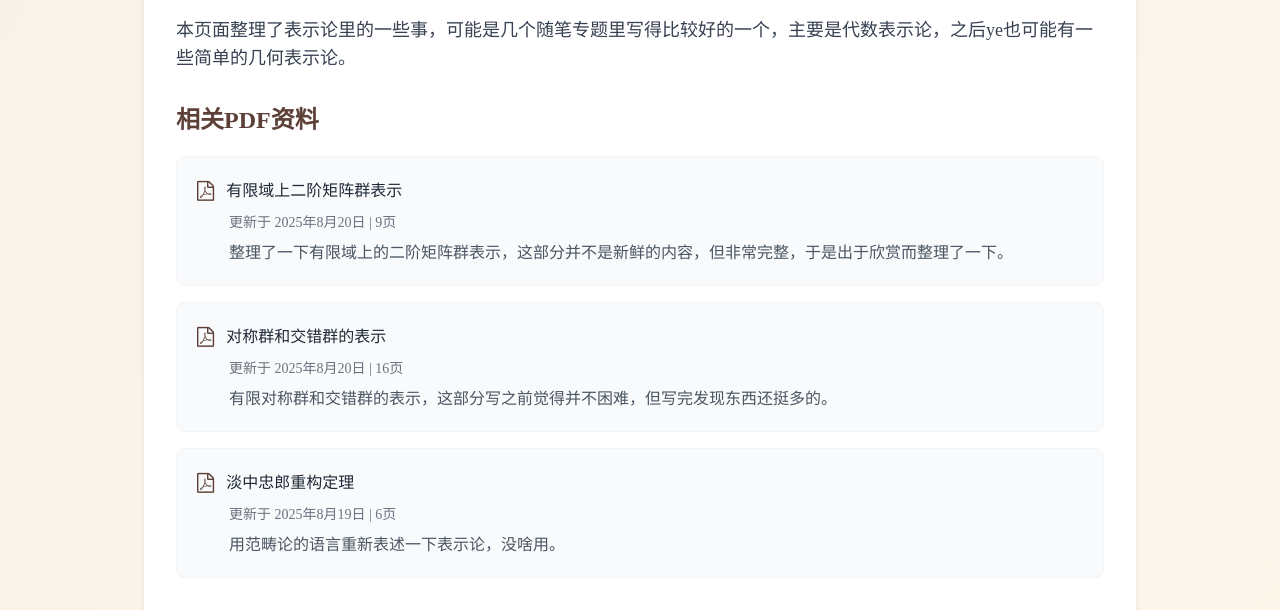
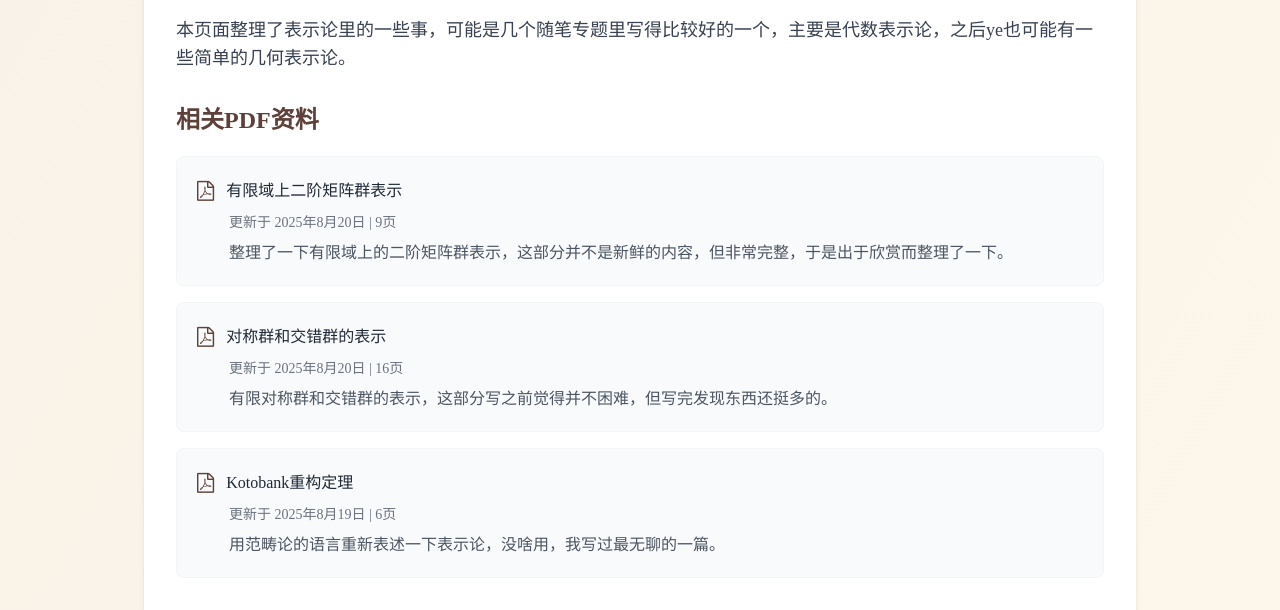
Before and after one commit to Thread478/thread478.github.io, a plain HTML site: page math/RepresentationTheory.html in a window 1280 px wide. Shown: the part 190-800 px from the top of the page. Drawn offline with nearby package versions, Linux system fonts and the light colour scheme; a web font is replaced by a local one.

Commit message:
deploy: Thread478/mywebsite@6f0ea19d6bc0f2a501aa2fc3e769dc3987e091aa

```diff
--- a/math/RepresentationTheory.html
+++ b/math/RepresentationTheory.html
@@ -281,13 +281,13 @@
           </li>
 
           <li class="essay-item bg-gray-50 rounded-lg p-5 border border-gray-100">
-            <a href="../pdf/淡中忠郎重构定理.pdf" class="essay-link flex items-center text-gray-800 hover:text-primary">
+            <a href="../pdf/Kotobank重构定理.pdf" class="essay-link flex items-center text-gray-800 hover:text-primary">
               <i class="fa fa-file-pdf-o text-primary text-xl mr-3"></i>
-              淡中忠郎重构定理
+              Kotobank重构定理
             </a>
             <p class="essay-meta text-sm text-gray-500 mt-2 ml-8">更新于 2025年8月19日 | 6页</p>
             <p class="essay-description text-gray-600 mt-2 ml-8">
-              用范畴论的语言重新表述一下表示论，没啥用。
+              用范畴论的语言重新表述一下表示论，没啥用，我写过最无聊的一篇。
             </p>
           </li>
 
```
